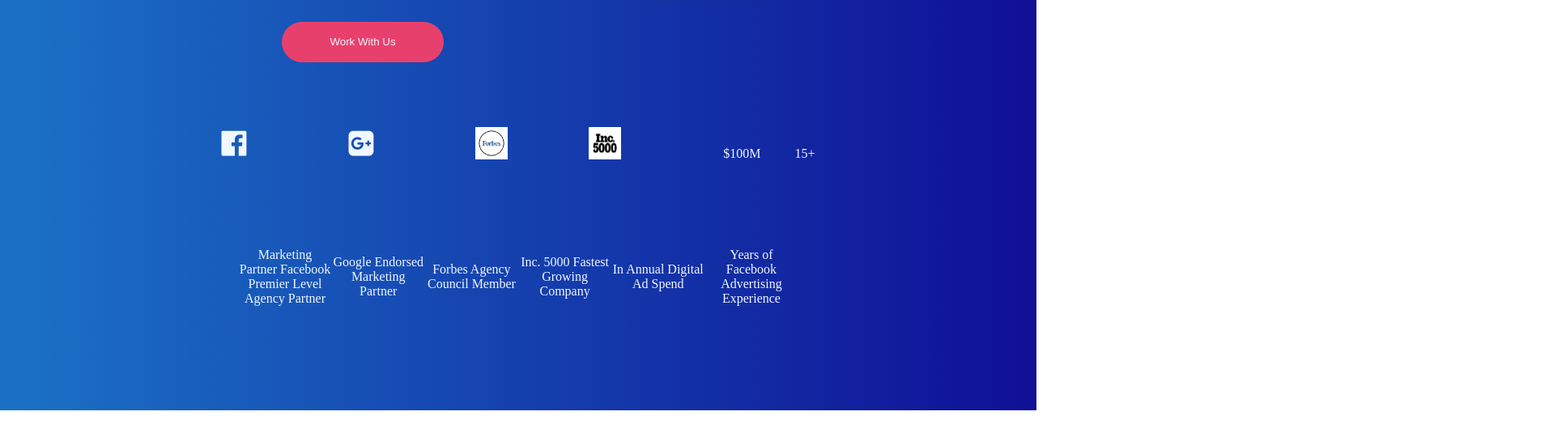
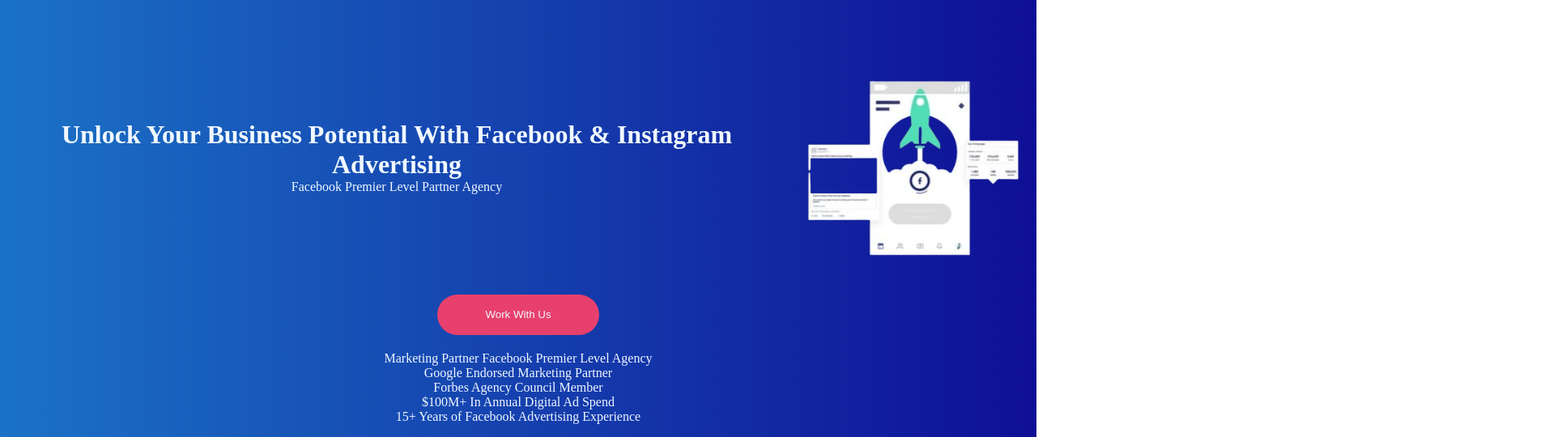
Before and after one commit to Muhammadosama007/flexAssign, a plain HTML site: page index.html in a window 1280 px wide. Shown: the part 556-1096 px from the top of the page at 81% size, 1913 px wide, since content can reach past the window. Before the commit the page ends 1063 px from the top, so only its background shows below. Drawn offline with Linux system fonts and the light colour scheme.

Commit message:
flexAssign

```diff
--- a/index.html
+++ b/index.html
@@ -5,12 +5,11 @@
     <meta name="viewport" content="width=device-width, initial-scale=1.0">
     <title>Document</title>
     <link rel="stylesheet" href="style.css">
-    <link rel="stylesheet" href="https://cdnjs.cloudflare.com/ajax/libs/font-awesome/4.7.0/css/font-awesome.min.css">
 </head>
 <body>
     <header>
         <nav>
-            <img class="img" src="Logo-d1d6a994.png" alt="">
+            <img src="Logo-d1d6a994.png" alt="">
             <select class="dropdown" name="dropdown" id="">
                 <option value="">What We Do</option>
                 <option value="">app dev</option>
@@ -25,39 +24,25 @@
     <div class="bg">
     <main class="content">
         <div class="maindiv">
-            <div class="h1">
+            <div>
             <h1>Unlock Your Business Potential With Facebook & Instagram Advertising</h1>
             <p>Facebook Premier Level Partner Agency</p>
         </div>
-        <div class="pic">
-            <img src="pic-plane.png" alt="">
+        <div>
+            <img src="pic-plane.png" style="height: 300px;width: 300px;display: flex;" alt="">
         </div>
     </div>
-            <button class="btn" type="button">Work With Us</button>
-            <section class="icon">
-
-                <i class="fa fa-facebook-official" style="font-size:36px"></i>
-                <i class="fa fa-google-plus-square" style="font-size:36px"></i>
-                <div><img class="forb" src="Forbes-Logo-13.jpg" alt=""></div>
-                <div><img class="Inc" src="inc-5000.jpg" alt=""></div>
-                <div class="million">$100M</div>
-                <div class="plus">15+</div>
-
-            </section>
-        <section class="end">
-
-            <div class="end-item">Marketing Partner Facebook Premier Level Agency Partner</div>
-            <div class="end-item">Google Endorsed Marketing Partner</div>
-            <div class="end-item">Forbes Agency Council Member</div>
-            <div class="end-item">Inc. 5000 Fastest Growing Company</div>
-            <div class="end-item">In Annual Digital Ad Spend</div>
-            <div class="end-item">Years of Facebook Advertising Experience</div>
-
+            <button type="button">Work With Us</button>
+        <section class="stats">
+            <!-- Section for statistics or any other information -->
+            <div class="stat-item">Marketing Partner Facebook Premier Level Agency</div>
+            <div class="stat-item">Google Endorsed Marketing Partner</div>
+            <div class="stat-item">Forbes Agency Council Member</div>
+            <div class="stat-item">$100M+ In Annual Digital Ad Spend</div>
+            <div class="stat-item">15+ Years of Facebook Advertising Experience</div>
+            <!-- Add more sections as needed -->
         </section>
     </main>
 </div>
 </body>
-<footer>
-
-</footer>
 </html>
```
